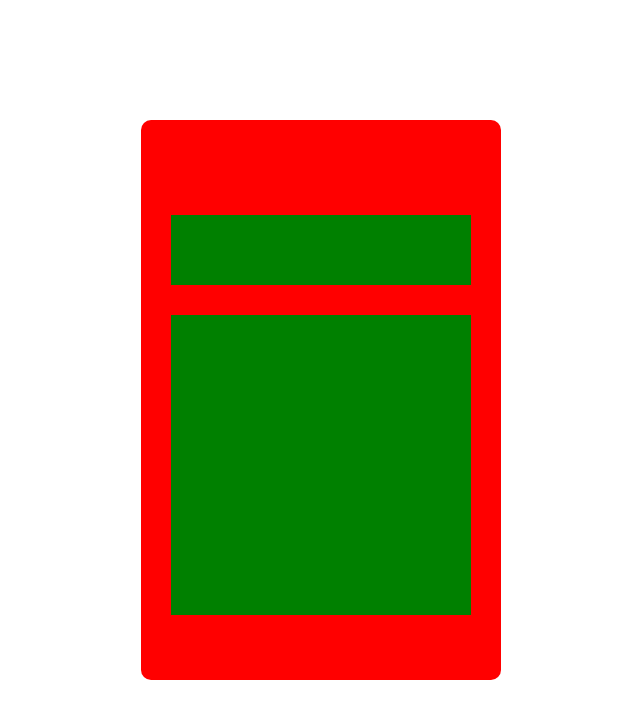
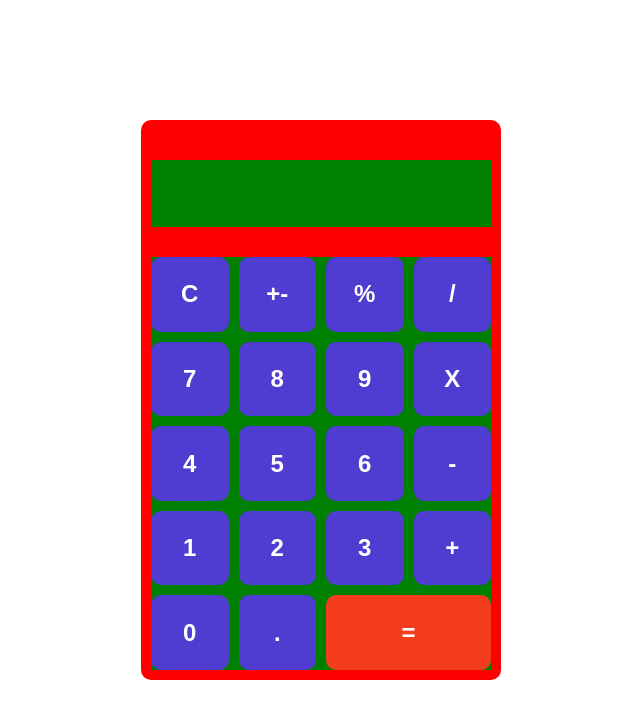
Before and after one commit to jorisbertier/CalculadorApp, a React (Create React App) app: page / in a window 1280 px wide. Shown: the top 718 px of the page, without its empty margins (319-959 px from the left). Built offline with nearby package versions, Linux system fonts and the light colour scheme.

Commit message:
css & button

```diff
--- a/src/components/Button.js
+++ b/src/components/Button.js
@@ -1,8 +1,11 @@
 import '../styles/Button.css'
 
-function Button() {
-    console.log('vutton')
-    return <div className='button'></div>
-}
+const Button = ({ className, value, onClick }) => {
+    return (
+      <button className={className} onClick={onClick}>
+        {value}
+      </button>
+    );
+  };
 
 export default Button;
--- a/src/components/ButtonBox.js
+++ b/src/components/ButtonBox.js
@@ -1,8 +1,29 @@
 import '../styles/ButtonBox.css'
+import Button from './Button';
 
 function ButtonBox() {
+
+    const buttonValue = [
+        ["C", "+-", "%", "/"],
+        [7, 8, 9, "X"],
+        [4, 5, 6, "-"],
+        [1, 2, 3, "+"],
+        [0, ".", "="],
+    ]
+
     return <div className="buttonBox">
+          {
+          buttonValue.flat().map((btn, i) => {
+            return (
+              <Button
+                key={i}
+                className={btn === "=" ? "equals" : ""}
+                value={btn}
 
+              />
+            );
+          })
+        }
     </div>
 }
 
--- a/src/components/Wrapper.js
+++ b/src/components/Wrapper.js
@@ -1,15 +1,12 @@
 import '../styles/wrapper.css'
 import Screen from './Screen';
 import ButtonBox from './ButtonBox';
-import Button from './Button';
+
 
 const Wrapper = () => {
     return (<div className='wrapper'>
         <Screen />
         <ButtonBox>
-            <div className="test">
-            <Button></Button>
-            </div>
         </ButtonBox>
     </div>
 )}
--- a/src/styles/Button.css
+++ b/src/styles/Button.css
@@ -1,5 +1,23 @@
-.button {
-    background-color: blue;
-    height: 50px;
-    width: 50px;
+button {
+    border: none;
+    background-color: rgb(80, 60, 209);
+    font-size: 24px;
+    color: rgb(255, 255, 255);
+    font-weight: bold;
+    cursor: pointer;
+    border-radius: 10px;
+    outline: none;
 }
+
+button:hover {
+background-color: rgb(61, 43, 184);
+}
+
+.equals {
+grid-column: 3 / 5;
+background-color: rgb(243, 61, 29);
+}
+
+.equals:hover {
+background-color: rgb(228, 39, 15);
+}
--- a/src/styles/ButtonBox.css
+++ b/src/styles/ButtonBox.css
@@ -1,6 +1,12 @@
 .buttonBox {
     margin-top: 30px;
     background-color: green;
-    width: 300px;
+    /* width: 300px; */
     height: 300px;
+    width: 100%;
+    height: calc(100% - 110px);
+    display: grid;
+    grid-template-columns: repeat(4, 1fr);
+    grid-template-rows: repeat(5, 1fr);
+    grid-gap: 10px;
 }
--- a/src/styles/Screen.css
+++ b/src/styles/Screen.css
@@ -1,6 +1,6 @@
 .screen {
     margin-top: 30px;
     background-color: green;
-    width: 300px;
+    width: 100%;
     height: 70px;
 }
```
